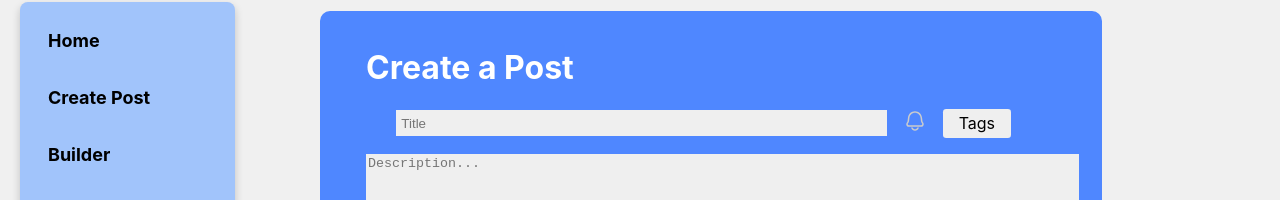
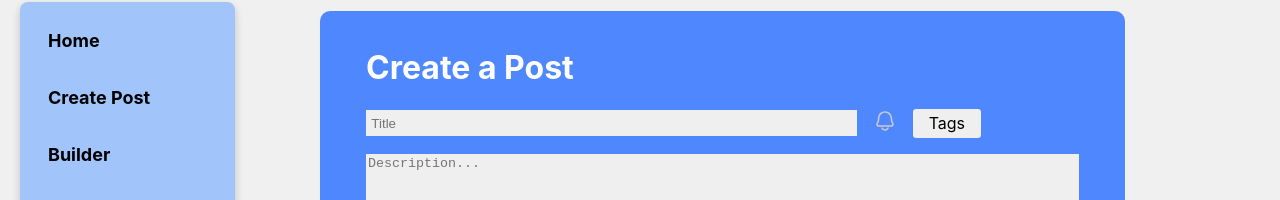
Before and after one commit to 20201141/NSF, a React (Create React App) app: page /create-post in a window 1280 px wide. Shown: the part 98-298 px from the top of the page. Built offline with nearby package versions, Linux system fonts and the light colour scheme; no server answers.

Commit message:
final fix for create post css

```diff
--- a/src/postCreation/PostForm.css
+++ b/src/postCreation/PostForm.css
@@ -1,7 +1,7 @@
 .post-form {
   background-color: #4f87ff;
   border-radius: 10px;
-  padding: 16px;
+  padding: 16px 39px 16px 16px;
   color: white;
   width: 750px;
   margin-left: 75px;
@@ -24,7 +24,6 @@
   background-color: #EFEFEF;
   border: none;
   padding: 0.4em;
-  margin-left: 30px;
   width: 36em;
 }
 
```
